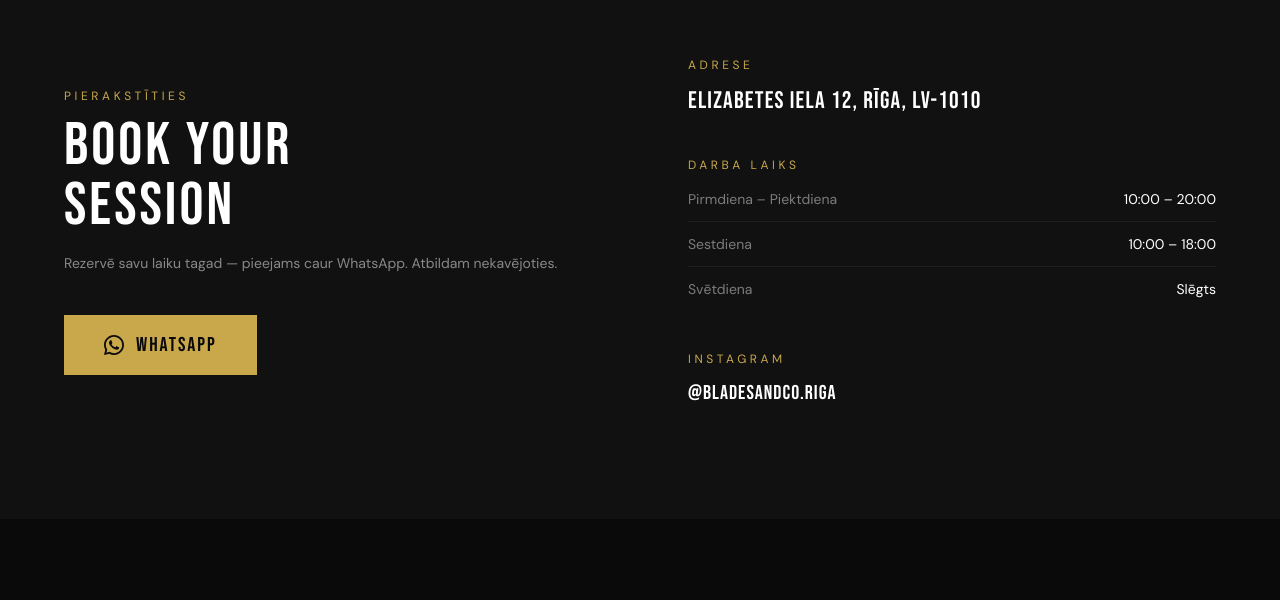
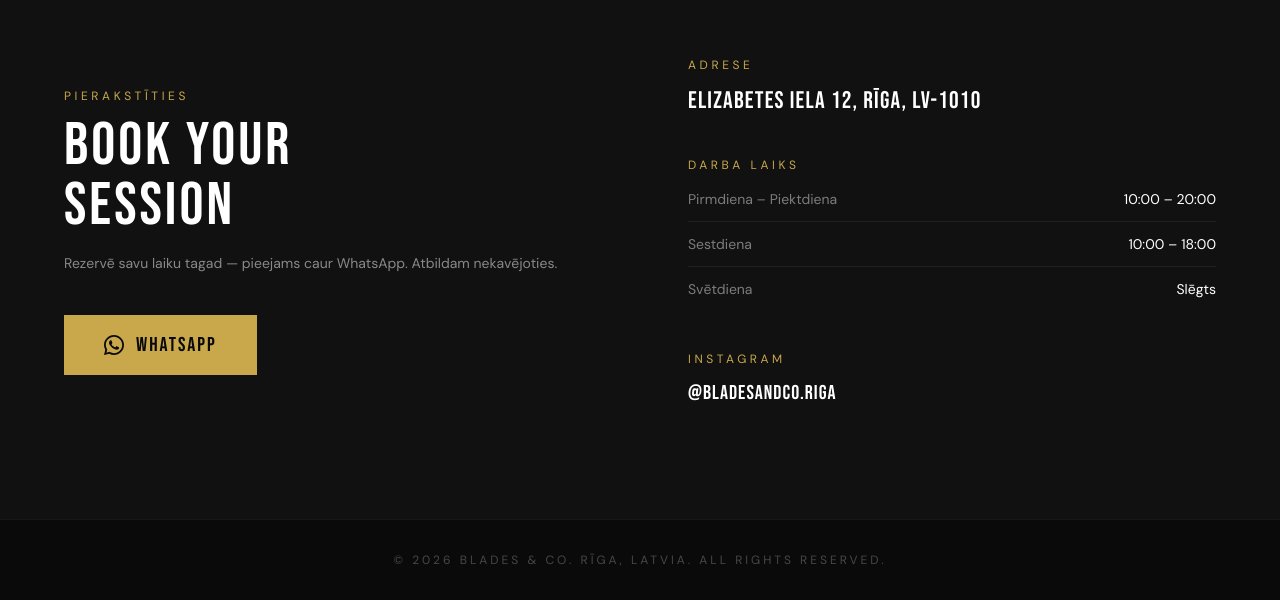
Before and after one commit to Karumnieks99/Barber, a React (Vite) app: page / in a window 1280 px wide. Shown: the part 5014-5614 px from the top of the page. Before the commit the page ends 5533 px from the top, so only its background shows below. Built offline with nearby package versions, Linux system fonts and the light colour scheme.

Commit message:
feat: add Footer and complete all section components

```diff
--- a/src/App.jsx
+++ b/src/App.jsx
@@ -6,6 +6,7 @@ import Masters from './components/Masters'
 import Gallery from './components/Gallery'
 import Testimonials from './components/Testimonials'
 import Booking from './components/Booking'
+import Footer from './components/Footer'
 
 export default function App() {
   return (
@@ -18,6 +19,7 @@ export default function App() {
       <Gallery />
       <Testimonials />
       <Booking />
+      <Footer />
     </div>
   )
 }
--- /dev/null
+++ b/src/components/Footer.jsx
@@ -0,0 +1,9 @@
+export default function Footer() {
+  return (
+    <footer className="bg-black-void border-t border-white/[0.06] py-8 px-8">
+      <p className="font-body text-xs text-white/25 text-center tracking-[0.25em] uppercase">
+        © 2026 BLADES & CO. RĪGA, LATVIA. ALL RIGHTS RESERVED.
+      </p>
+    </footer>
+  )
+}
```
